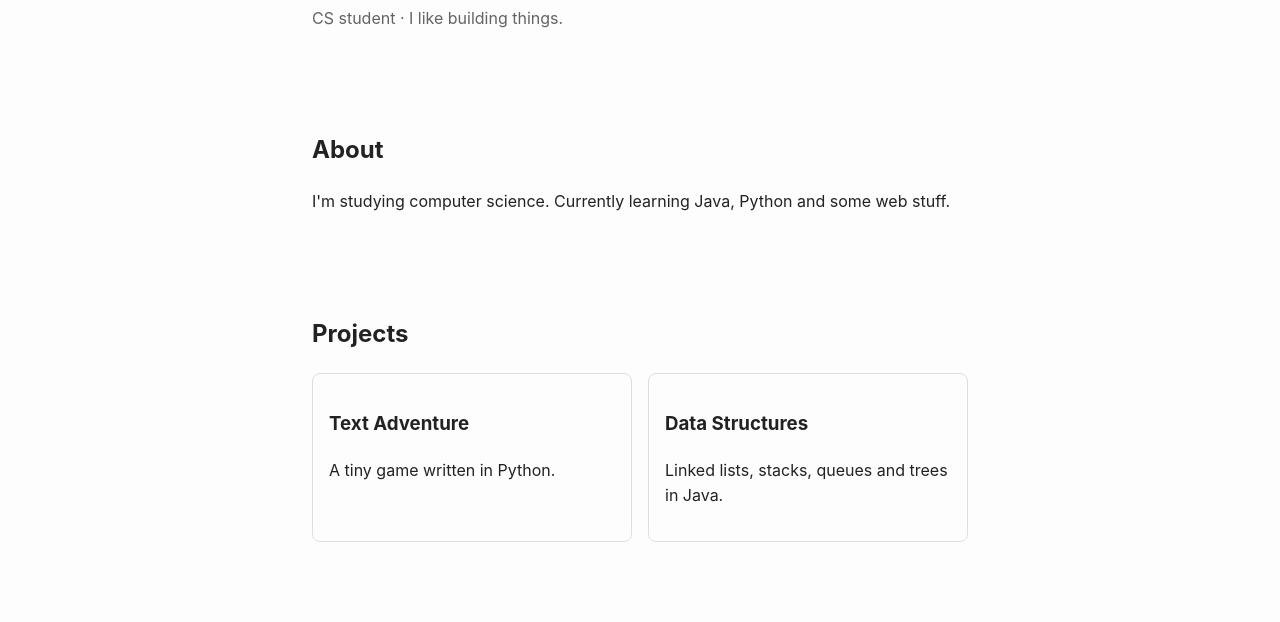
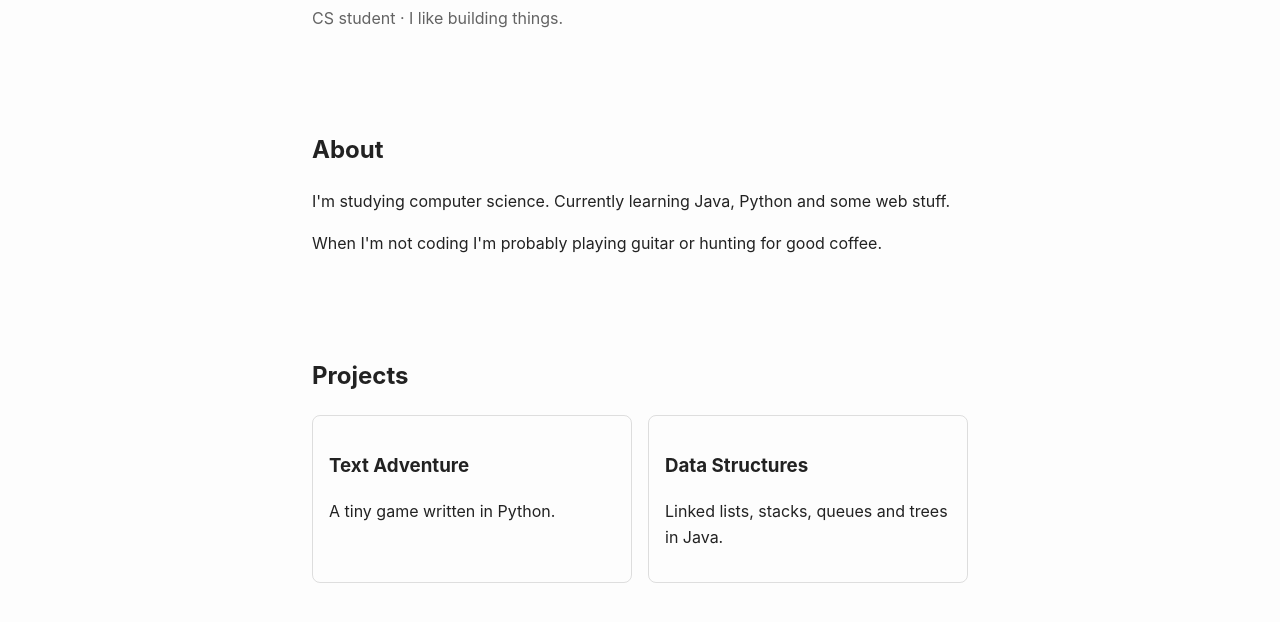
Before and after one commit to claude-testrepos/portfolio, a plain HTML site: page index.html in a window 1280 px wide. Shown: the part 178-800 px from the top of the page. Drawn offline with Linux system fonts and the light colour scheme.

Commit message:
about me

```diff
--- a/index.html
+++ b/index.html
@@ -20,6 +20,7 @@
   <section id="about">
     <h2>About</h2>
     <p>I'm studying computer science. Currently learning Java, Python and some web stuff.</p>
+    <p>When I'm not coding I'm probably playing guitar or hunting for good coffee.</p>
   </section>
   <section id="projects">
     <h2>Projects</h2>
```
